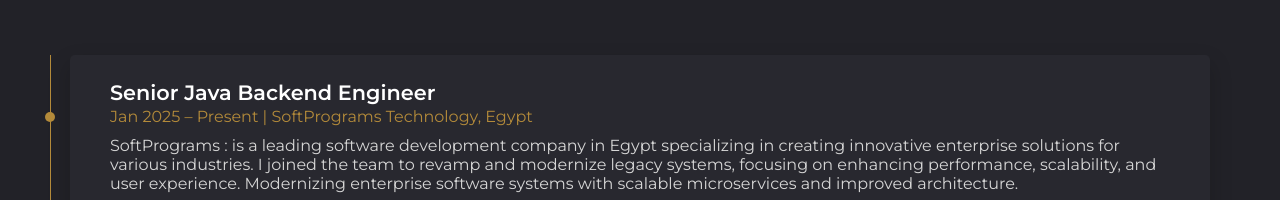
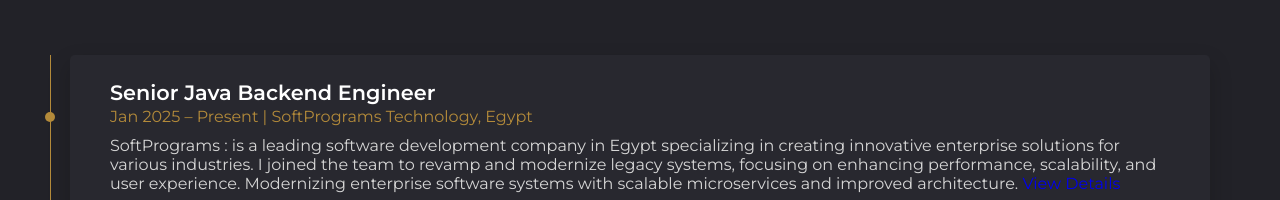
Before and after one commit to AkramKasem/My-Portfolio, a plain HTML site: page index.html in a window 1280 px wide. Shown: the part 3000-3200 px from the top of the page. Drawn offline with nearby package versions, Linux system fonts and the light colour scheme.

Commit message:
Add links to project details in experience section for enhanced clarity

```diff
--- a/index.html
+++ b/index.html
@@ -176,7 +176,7 @@
                         industries. I joined the team to revamp and modernize legacy systems, focusing on enhancing
                         performance, scalability, and user
                         experience. Modernizing enterprise software systems with scalable microservices and improved
-                        architecture. </p>
+                        architecture.  <a href="https://softprograms-eg.com/" target="_blank">View Details</a></p>
                     <ul class="experience-desc-list">
                         <li>Migrated legacy systems to modern Spring Boot microservices, boosting scalability and
                             maintainability. </li>
@@ -191,7 +191,7 @@
                         class="experience-item-date">Apr 2025 – Present | Zagazig University , Egypt</span>
                     <p class="experience-desc">Leading the development of the new official website for Zagazig National
                         University to enhance digital presence and user
-                        engagement . <a href="https://www.znu.edu.eg/" target="_blank">View Details</a>.</p>
+                        engagement. <a href="https://www.znu.edu.eg/" target="_blank">View Details</a></p>
                     <ul class="experience-desc-list">
                         <li>Designed and implemented the entire frontend using Angular with responsive, accessible, and
                             modern UI. </li>
```
